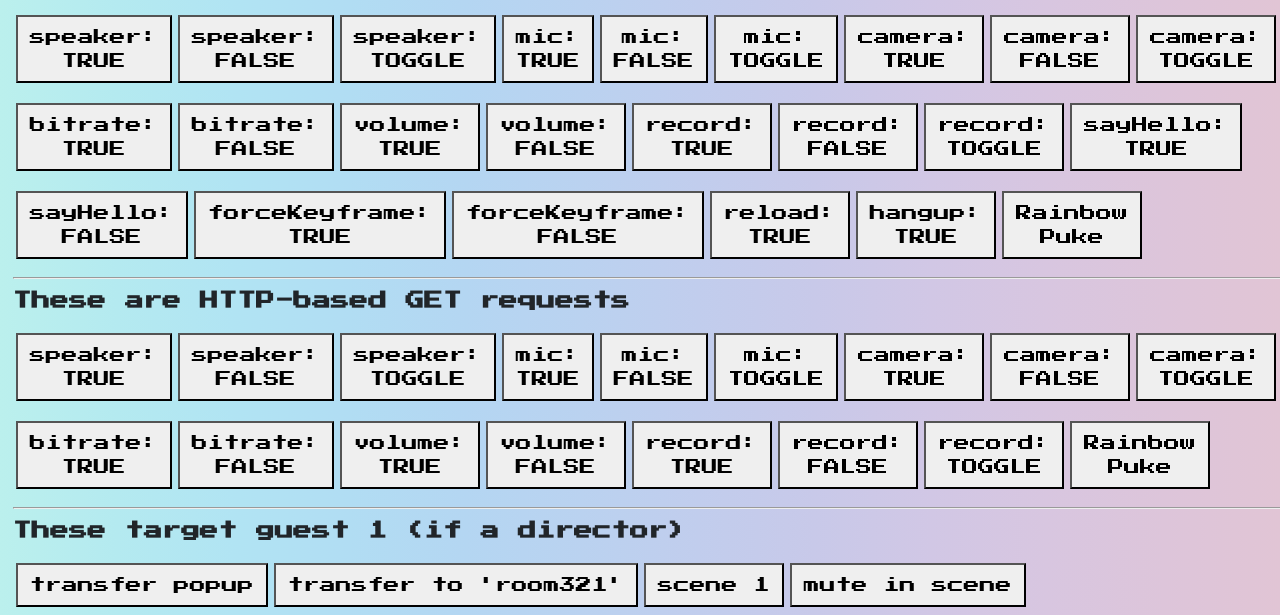
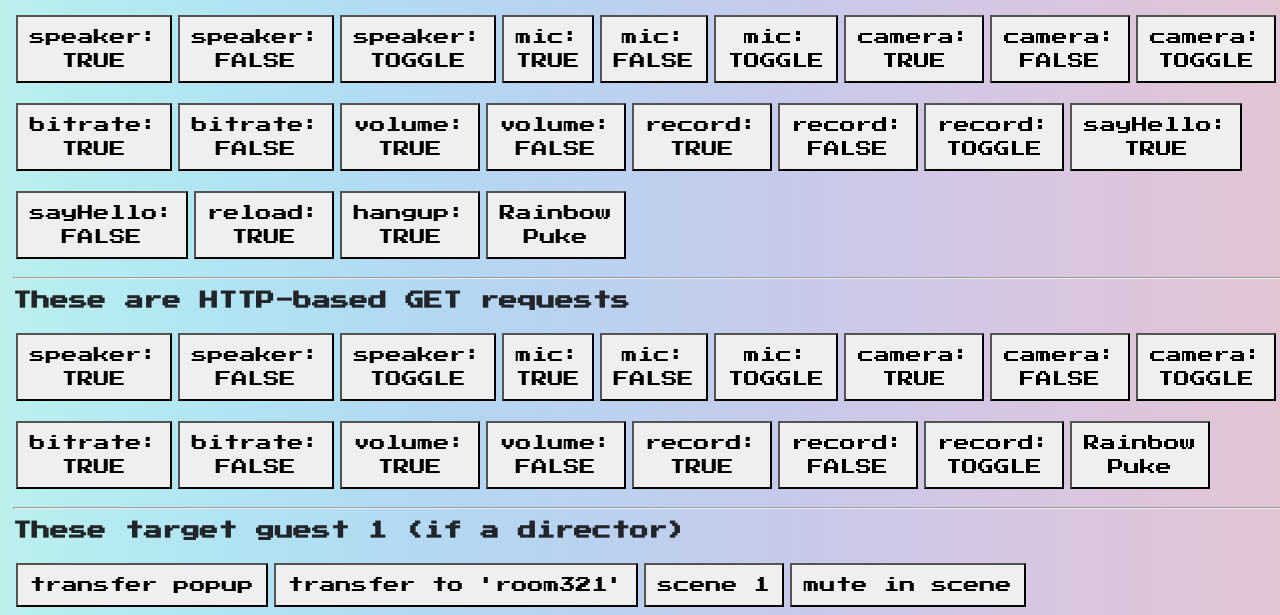
Before and after one commit to steveseguin/Companion-Ninja, a plain HTML site: page index.html in a window 1280 px wide. Shown: the part 185-800 px from the top of the page. Drawn offline with Linux system fonts and the light colour scheme.

Commit message:
Update index.html

```diff
--- a/index.html
+++ b/index.html
@@ -210,8 +210,6 @@ function loadSelfCommands(){
 	commands.record = function(value){sendMessage(JSON.stringify({"action":"record","value":value}))};
 
 	commands.sayHello = function(value){sendMessage(JSON.stringify({"action":"sendChat","value":"Hello"}))};
-
-	commands.forceKeyframe = function(value){sendMessage(JSON.stringify({"action":"forceKeyframe"}))};
 
 	var target_self = document.getElementById("target_self");
 
```
